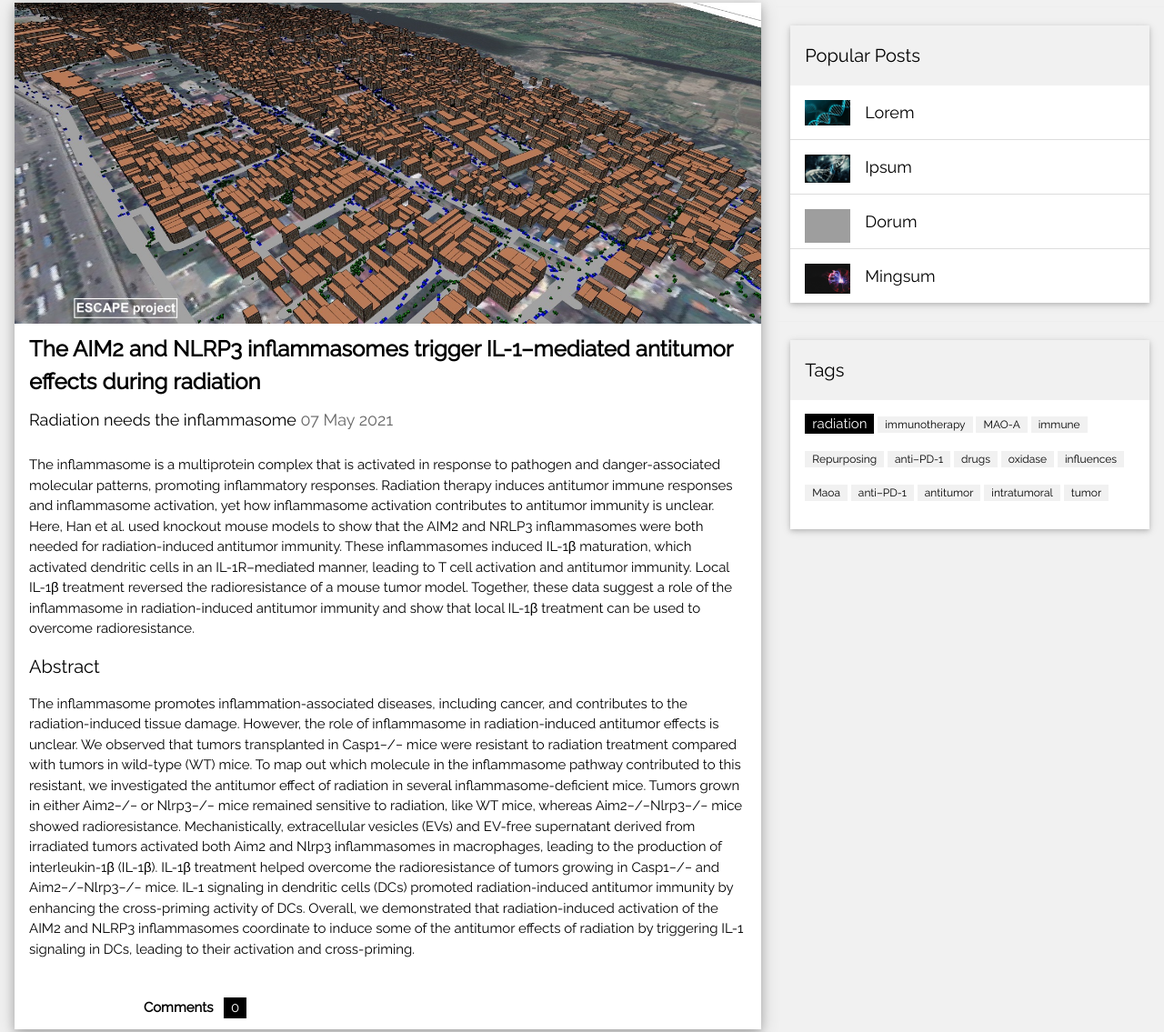
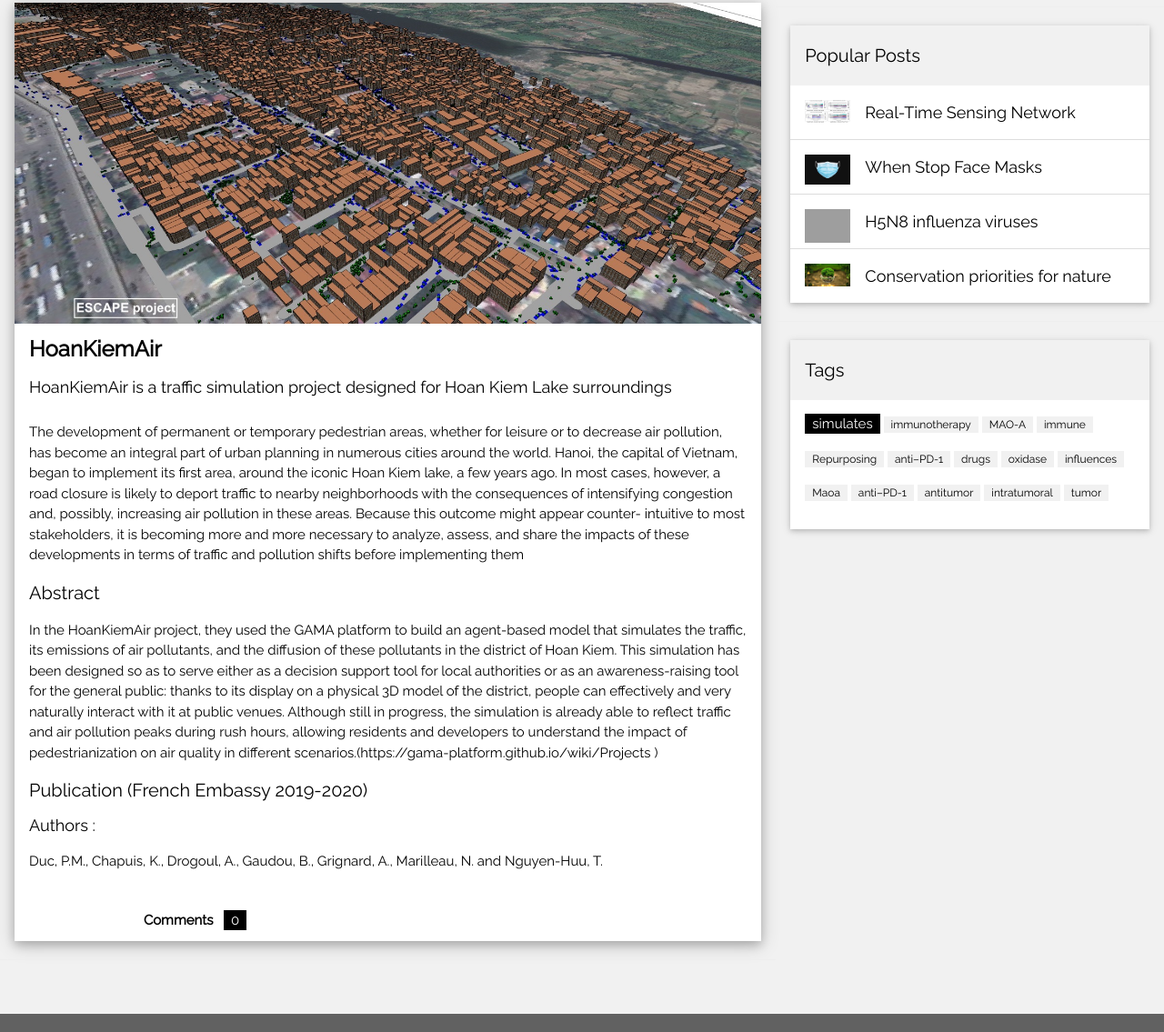
Before and after one commit to sanura2/scientific-website, a plain HTML site: page radiation.html in a window 1280 px wide. Shown: the part 194-1329 px from the top of the page at 91% size. Drawn offline with nearby package versions, Linux system fonts and the light colour scheme; grey boxes are pictures that could not be loaded.

Commit message:
Add files via upload

```diff
--- a/radiation.html
+++ b/radiation.html
@@ -29,16 +29,26 @@ and is wrapped around the whole page content, except for the footer in this exam
   <div class="w3-card-4 w3-margin w3-white">
     <img src="assets/images/729665main_A-BlackHoleArt-pia16695_full.jpg" alt="Nature" style="width:100%">
     <div class="w3-container">
-      <h3><b>The AIM2 and NLRP3 inflammasomes trigger IL-1–mediated antitumor effects during radiation</b></h3>
-      <h5>Radiation needs the inflammasome <span class="w3-opacity"> 07 May 2021</span></h5>
+
+
+
+
+
+      <h3><b>HoanKiemAir</b></h3>
+      <h5>HoanKiemAir is a traffic simulation project designed for Hoan Kiem Lake surroundings</h5>
     </div>
 
     <div class="w3-container">
-      <p>The inflammasome is a multiprotein complex that is activated in response to pathogen and danger-associated molecular patterns, promoting inflammatory responses. Radiation therapy induces antitumor immune responses and inflammasome activation, yet how inflammasome activation contributes to antitumor immunity is unclear. Here, Han et al. used knockout mouse models to show that the AIM2 and NRLP3 inflammasomes were both needed for radiation-induced antitumor immunity. These inflammasomes induced IL-1β maturation, which activated dendritic cells in an IL-1R–mediated manner, leading to T cell activation and antitumor immunity. Local IL-1β treatment reversed the radioresistance of a mouse tumor model. Together, these data suggest a role of the inflammasome in radiation-induced antitumor immunity and show that local IL-1β treatment can be used to overcome radioresistance.</p>
+      <p>The development of permanent or temporary pedestrian areas, whether for leisure or to decrease air pollution, has become an integral part of urban planning in numerous cities around the world. Hanoi, the capital of Vietnam, began to implement its first area, around the iconic Hoan Kiem lake, a few years ago. In most cases, however, a road closure is likely to deport traffic to nearby neighborhoods with the consequences of intensifying congestion and, possibly, increasing air pollution in these areas. Because this outcome might appear counter- intuitive to most stakeholders, it is becoming more and more necessary to analyze, assess, and share the impacts of these developments in terms of traffic and pollution shifts before implementing them
+    <h4>Abstract</h4><p>
+      In the HoanKiemAir project, they used the GAMA platform to build an agent-based model that simulates the traffic, its emissions of air pollutants, and the diffusion of these pollutants in the district of Hoan Kiem. This simulation has been designed so as to serve either as a decision support tool for local authorities or as an awareness-raising tool for the general public: thanks to its display on a physical 3D model of the district, people can effectively and very naturally interact with it at public venues. Although still in progress, the simulation is already able to reflect traffic and air pollution peaks during rush hours, allowing residents and developers to understand the impact of pedestrianization on air quality in different scenarios.(https://gama-platform.github.io/wiki/Projects )
+    </p>
+    <h4>Publication (French Embassy 2019-2020)</h4>
+    <h5>Authors :</h5>
 
-    <h4>Abstract</h4><p>
-       The inflammasome promotes inflammation-associated diseases, including cancer, and contributes to the radiation-induced tissue damage. However, the role of inflammasome in radiation-induced antitumor effects is unclear. We observed that tumors transplanted in Casp1−/− mice were resistant to radiation treatment compared with tumors in wild-type (WT) mice. To map out which molecule in the inflammasome pathway contributed to this resistant, we investigated the antitumor effect of radiation in several inflammasome-deficient mice. Tumors grown in either Aim2−/− or Nlrp3−/− mice remained sensitive to radiation, like WT mice, whereas Aim2−/−Nlrp3−/− mice showed radioresistance. Mechanistically, extracellular vesicles (EVs) and EV-free supernatant derived from irradiated tumors activated both Aim2 and Nlrp3 inflammasomes in macrophages, leading to the production of interleukin-1β (IL-1β). IL-1β treatment helped overcome the radioresistance of tumors growing in Casp1−/− and Aim2−/−Nlrp3−/− mice. IL-1 signaling in dendritic cells (DCs) promoted radiation-induced antitumor immunity by enhancing the cross-priming activity of DCs. Overall, we demonstrated that radiation-induced activation of the AIM2 and NLRP3 inflammasomes coordinate to induce some of the antitumor effects of radiation by triggering IL-1 signaling in DCs, leading to their activation and cross-priming.
-        </p>
+    <p>
+      Duc, P.M., Chapuis, K., Drogoul, A., Gaudou, B., Grignard, A., Marilleau, N. and Nguyen-Huu, T. </p>
+
       <div class="w3-row">
         <div class="w3-col m4 w3-hide-small">
           <p><span class="w3-padding-large w3-right"><b>Comments  </b> <span class="w3-tag">0</span></span></p>
@@ -68,23 +78,23 @@ and is wrapped around the whole page content, except for the footer in this exam
     </div>
     <ul class="w3-ul w3-hoverable w3-white">
       <li class="w3-padding-16">
-        <img src="assets/images/img_bg_2.jpg" alt="Image" class="w3-left w3-margin-right" style="width:50px">
-        <span class="w3-large">Lorem</span><br>
+        <img src="assets/images/img_bg_2 (2).png" alt="Image" class="w3-left w3-margin-right" style="width:50px">
+        <span class="w3-large">Real-Time Sensing Network</span><br>
 
       </li>
       <li class="w3-padding-16">
-        <img src="assets/images/img_bg_1.jpg" alt="Image" class="w3-left w3-margin-right" style="width:50px">
-        <span class="w3-large">Ipsum</span><br>
+        <img src="assets/images/img_bg_1 (2).jpg" alt="Image" class="w3-left w3-margin-right" style="width:50px">
+        <span class="w3-large">When Stop Face Masks</span><br>
 
       </li>
       <li class="w3-padding-16">
         <img src="assets/images/img_bg_3.jpg" alt="Image" class="w3-left w3-margin-right" style="width:50px">
-        <span class="w3-large">Dorum</span><br>
+        <span class="w3-large">H5N8 influenza viruses</span><br>
 
       </li>
       <li class="w3-padding-16 w3-hide-medium w3-hide-small">
-        <img src="assets/images/img_bg_4.jpg" alt="Image" class="w3-left w3-margin-right" style="width:50px">
-        <span class="w3-large">Mingsum</span><br>
+        <img src="assets/images/img_bg_2 (2).jpg" alt="Image" class="w3-left w3-margin-right" style="width:50px">
+        <span class="w3-large">Conservation priorities for nature</span><br>
 
       </li>
     </ul>
@@ -97,7 +107,7 @@ and is wrapped around the whole page content, except for the footer in this exam
       <h4>Tags</h4>
     </div>
     <div class="w3-container w3-white">
-    <p><span class="w3-tag w3-black w3-margin-bottom">radiation </span> <span class="w3-tag w3-light-grey w3-small w3-margin-bottom">immunotherapy</span> <span class="w3-tag w3-light-grey w3-small w3-margin-bottom">MAO-A</span>
+    <p><span class="w3-tag w3-black w3-margin-bottom">simulates </span> <span class="w3-tag w3-light-grey w3-small w3-margin-bottom">immunotherapy</span> <span class="w3-tag w3-light-grey w3-small w3-margin-bottom">MAO-A</span>
       <span class="w3-tag w3-light-grey w3-small w3-margin-bottom">immune </span> <span class="w3-tag w3-light-grey w3-small w3-margin-bottom">Repurposing </span> <span class="w3-tag w3-light-grey w3-small w3-margin-bottom">anti–PD-1</span>
       <span class="w3-tag w3-light-grey w3-small w3-margin-bottom">drugs </span> <span class="w3-tag w3-light-grey w3-small w3-margin-bottom">oxidase</span> <span class="w3-tag w3-light-grey w3-small w3-margin-bottom">influences </span>
       <span class="w3-tag w3-light-grey w3-small w3-margin-bottom">Maoa </span> <span class="w3-tag w3-light-grey w3-small w3-margin-bottom">anti–PD-1</span> <span class="w3-tag w3-light-grey w3-small w3-margin-bottom">antitumor </span>
```
Also changed, not shown: H5N8 .html (+1 -1 lines), index.html (+9 -9 lines), nature .html (+1 -1 lines), plant.html (+1 -1 lines).
